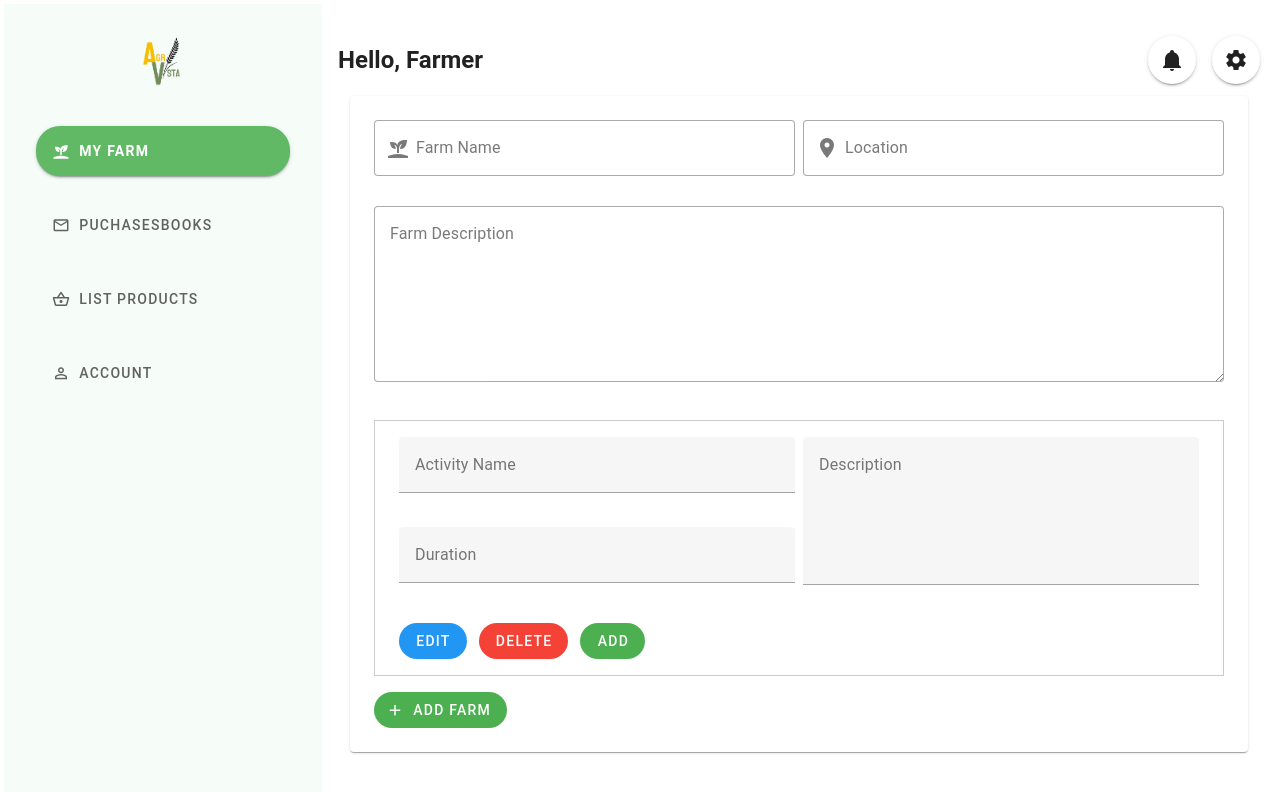
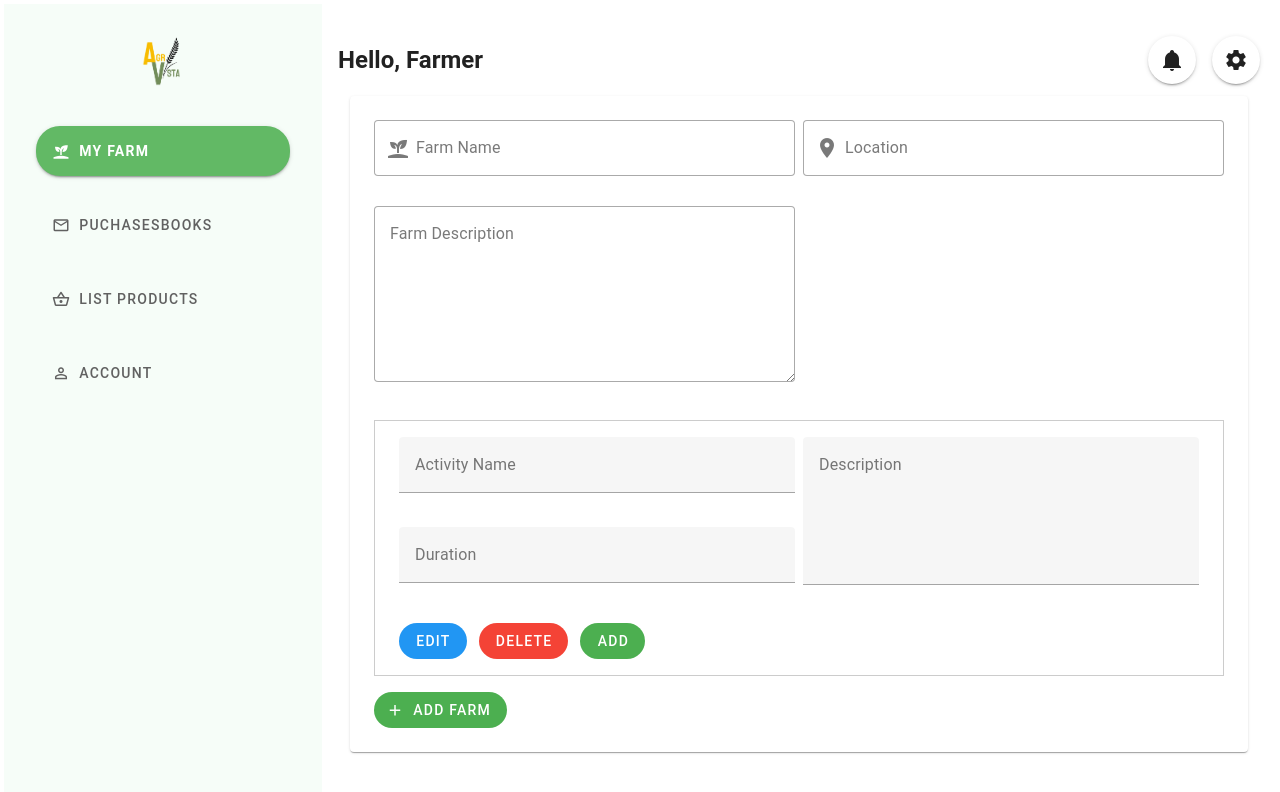
Before and after one commit to ljsalarda/AgriVista, a Vue app: page /list-farm in a window 1280 px wide. Shown: the top 792 px of the page. Built offline with nearby package versions, Linux system fonts and the light colour scheme; no server answers.

Commit message:
fix the list-farm farm description

```diff
--- a/src/views/Farmer/ListFarm.vue
+++ b/src/views/Farmer/ListFarm.vue
@@ -31,7 +31,7 @@
               ></v-text-field>
             </v-col>
 
-            <v-col cols="12" md="12">
+            <v-col cols="12" md="6">
               <v-textarea
                 label="Farm Description"
                 variant="outlined"
```
